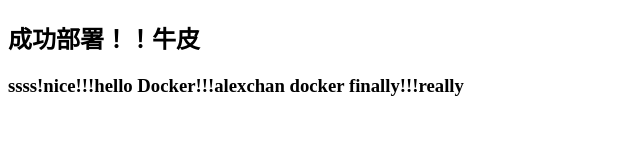
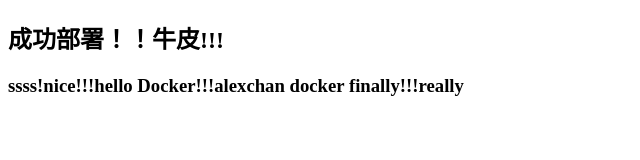
Before and after one commit to 18520234935/docker-pm2, a website: page dist/index.html in a window 1280 px wide. Shown: the full height of the page, 0-640 px from the left. Drawn offline with Linux system fonts and the light colour scheme.

Commit message:
successful

```diff
--- a/dist/index.html
+++ b/dist/index.html
@@ -6,7 +6,7 @@
     <title>Document</title>
 </head>
 <body>
-    <h2>成功部署！！牛皮</h2>
+    <h2>成功部署！！牛皮!!!</h2>
     <h3>ssss!nice!!!hello Docker!!!alexchan docker finally!!!really</h3>
 </body>
 </html>
```
